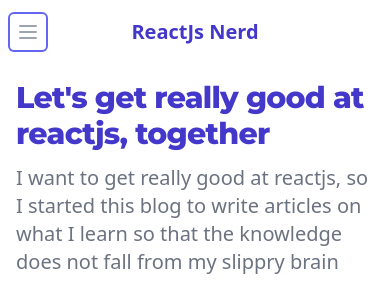
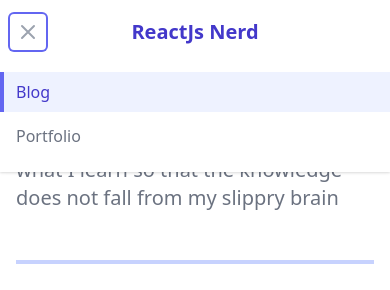
Before and after one commit to salymk/reactjsnerd, a Gatsby site: page / in a window 390 px wide. Both pictures are taken after a click on the button "Open main menu". Shown: the top 290 px of the page. Built offline with nearby package versions, Linux system fonts and the light colour scheme; Gatsby itself is replaced by a stand-in of ours.

Commit message:
Menu toggle
Added toggle for oping & closing menu. Added active styles to mobile menu

```diff
--- a/src/components/navbar.js
+++ b/src/components/navbar.js
@@ -1,13 +1,20 @@
-import React from 'react'
+import React, { useState, useEffect, useRef } from 'react'
 import { Link } from 'gatsby'
 
-const Navbar = () => (
-  <nav className="bg-white shadow">
+const Navbar = () => {
+  const [active, setActive] = useState(false)
+  const handleToggle = () => {
+    setActive(!active)
+  }
+
+  return (
+    <nav className="bg-white shadow fixed top-0 w-full z-20">
       <div className="max-w-7xl mx-auto px-2 sm:px-6 lg:px-8">
         <div className="relative flex justify-between h-16">
           <div className="absolute inset-y-0 left-0 flex items-center sm:hidden">
             {/* <!-- Mobile menu button --> */}
             <button
+              onClick={handleToggle}
               type="button"
               className="inline-flex items-center justify-center p-2 rounded-md text-gray-400 hover:text-gray-500 hover:bg-gray-100 focus:outline-none focus:ring-2 focus:ring-inset focus:ring-indigo-500"
               aria-expanded="false"
@@ -20,7 +27,7 @@ const Navbar = () => (
             Menu open: "hidden", Menu closed: "block"
           --> */}
               <svg
-              className="block h-6 w-6"
+                className={`${active ? 'hidden' : 'block'} open h-6 w-6`}
                 xmlns="http://www.w3.org/2000/svg"
                 fill="none"
                 viewBox="0 0 24 24"
@@ -41,7 +48,7 @@ const Navbar = () => (
             Menu open: "block", Menu closed: "hidden"
           --> */}
               <svg
-              className="hidden h-6 w-6"
+                className={`${active ? 'block' : 'hidden'} close h-6 w-6`}
                 xmlns="http://www.w3.org/2000/svg"
                 fill="none"
                 viewBox="0 0 24 24"
@@ -89,20 +96,20 @@ const Navbar = () => (
 
     Menu open: "block", Menu closed: "hidden"
   --> */}
-    <div className="hidden sm:hidden">
+      <div className={`${active ? 'block' : 'hidden'} sm:hidden`}>
         <div className="pt-2 pb-4 space-y-1">
           {/* <!-- Current: "bg-indigo-50 border-indigo-500 text-indigo-700", Default: "border-transparent text-gray-500 hover:bg-gray-50 hover:border-gray-300 hover:text-gray-700" --> */}
           <Link
             to="/"
-          className="bg-indigo-50 border-indigo-500 text-indigo-700 block pl-3 pr-4 py-2 border-l-4 text-md font-medium"
-          activeClassName="active"
+            className="border-transparent text-gray-500 hover:bg-gray-50 hover:border-gray-300 hover:text-gray-700 block pl-3 pr-4 py-2 border-l-4 text-md font-medium"
+            activeClassName="mobile-active"
           >
             Blog
           </Link>
           <Link
             to="/portfolio/"
             className="border-transparent text-gray-500 hover:bg-gray-50 hover:border-gray-300 hover:text-gray-700 block pl-3 pr-4 py-2 border-l-4 text-md font-medium"
-          activeClassName="active"
+            activeClassName="mobile-active"
           >
             Portfolio
           </Link>
@@ -110,5 +117,6 @@ const Navbar = () => (
       </div>
     </nav>
   )
+}
 
 export default Navbar
--- a/src/css/index.css
+++ b/src/css/index.css
@@ -9,3 +9,7 @@
 .active {
   @apply border-indigo-500 text-gray-900;
 }
+
+.mobile-active {
+  @apply bg-indigo-50 border-indigo-500 text-indigo-700;
+}
```
Lines whose indentation alone changed are shown as unchanged.
